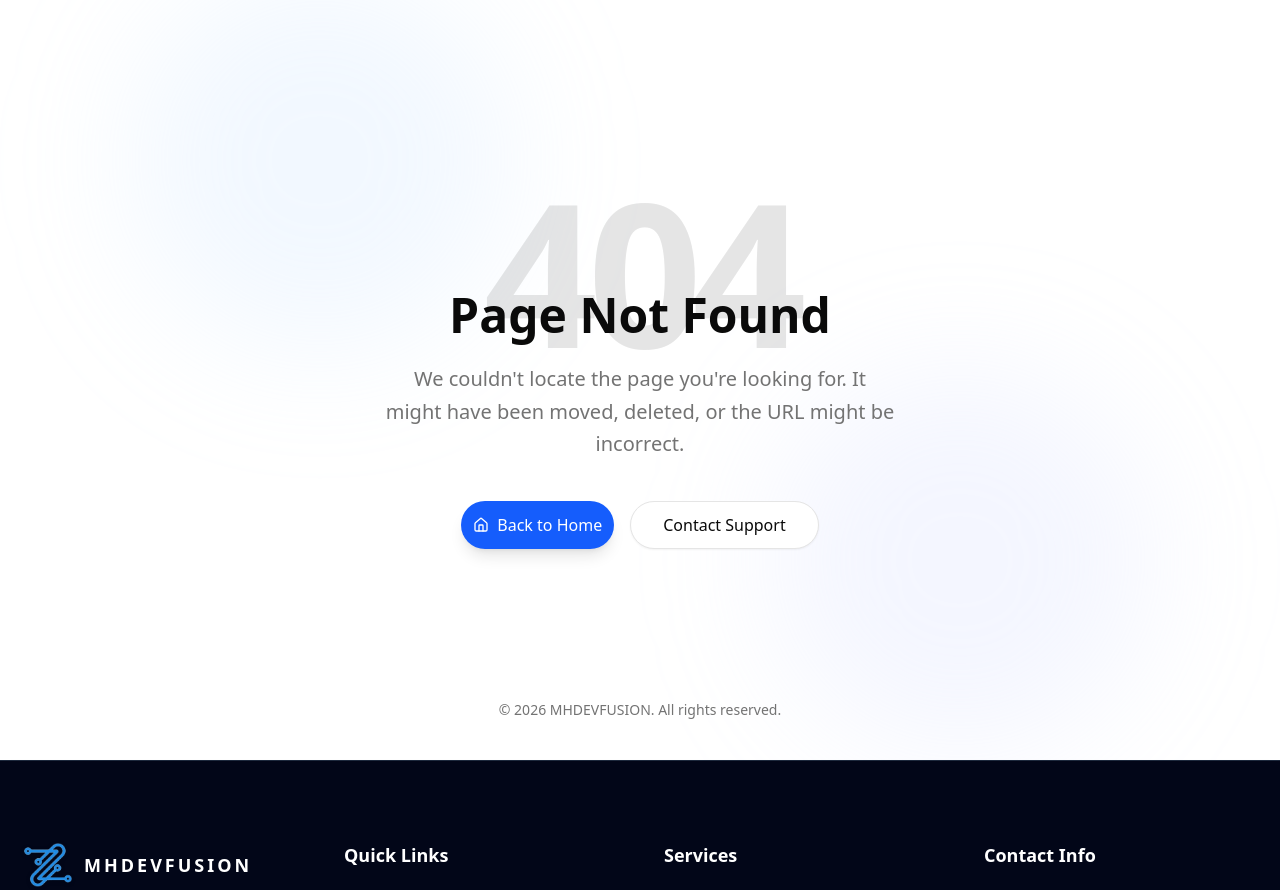
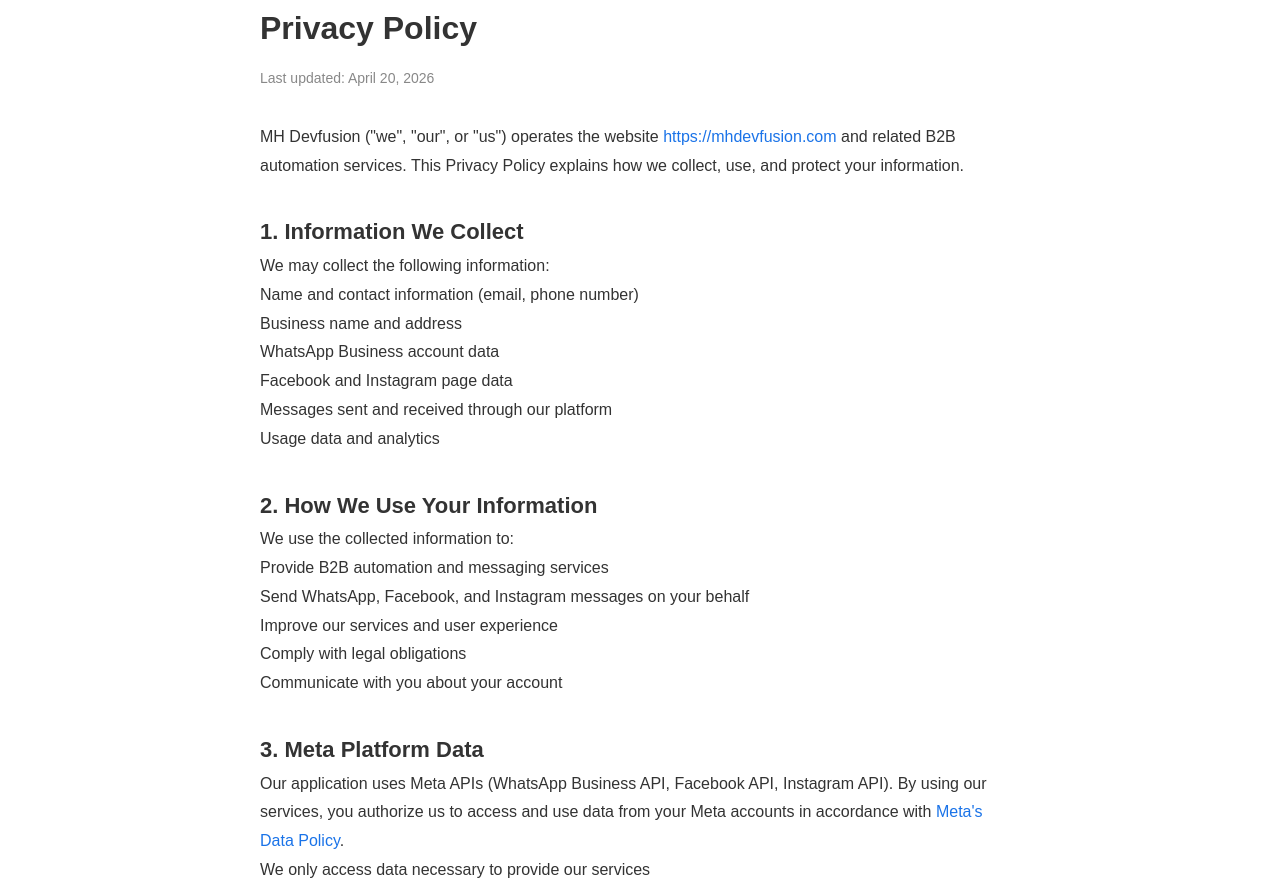
Before and after one commit to Mirzasalman11/mhdevfusion-site, a Next.js app in the folder mhdevfusion/: page /privacy-policy in a window 1280 px wide. Before the commit this address had no page. Shown: the part 120-1010 px from the top of the page. Built offline with nearby package versions, Linux system fonts and the light colour scheme.

Commit message:
update ui add hom page ad add whatsapp token in env

```diff
--- /dev/null
+++ b/mhdevfusion/app/privacy-policy/page.tsx
@@ -0,0 +1,114 @@
+import React from "react";
+
+export default function PrivacyPolicyPage() {
+  return (
+    <div style={{ maxWidth: "800px", margin: "0 auto", padding: "40px 20px", fontFamily: "sans-serif", color: "#333", lineHeight: "1.8" }}>
+      <h1 style={{ fontSize: "32px", fontWeight: "bold", marginBottom: "8px" }}>Privacy Policy</h1>
+      <p style={{ color: "#888", fontSize: "14px", marginBottom: "32px" }}>
+        Last updated: April 20, 2026
+      </p>
+
+      <p>
+        MH Devfusion ("we", "our", or "us") operates the website{" "}
+        <a href="https://mhdevfusion.com" style={{ color: "#1a73e8" }}>https://mhdevfusion.com</a>{" "}
+        and related B2B automation services. This Privacy Policy explains how we collect, use, and protect your information.
+      </p>
+
+      <h2 style={{ fontSize: "22px", fontWeight: "600", marginTop: "32px" }}>1. Information We Collect</h2>
+      <p>We may collect the following information:</p>
+      <ul>
+        <li>Name and contact information (email, phone number)</li>
+        <li>Business name and address</li>
+        <li>WhatsApp Business account data</li>
+        <li>Facebook and Instagram page data</li>
+        <li>Messages sent and received through our platform</li>
+        <li>Usage data and analytics</li>
+      </ul>
+
+      <h2 style={{ fontSize: "22px", fontWeight: "600", marginTop: "32px" }}>2. How We Use Your Information</h2>
+      <p>We use the collected information to:</p>
+      <ul>
+        <li>Provide B2B automation and messaging services</li>
+        <li>Send WhatsApp, Facebook, and Instagram messages on your behalf</li>
+        <li>Improve our services and user experience</li>
+        <li>Comply with legal obligations</li>
+        <li>Communicate with you about your account</li>
+      </ul>
+
+      <h2 style={{ fontSize: "22px", fontWeight: "600", marginTop: "32px" }}>3. Meta Platform Data</h2>
+      <p>
+        Our application uses Meta APIs (WhatsApp Business API, Facebook API, Instagram API).
+        By using our services, you authorize us to access and use data from your Meta accounts
+        in accordance with{" "}
+        <a href="https://www.facebook.com/policy" style={{ color: "#1a73e8" }}>Meta's Data Policy</a>.
+      </p>
+      <ul>
+        <li>We only access data necessary to provide our services</li>
+        <li>We do not sell your Meta platform data to third parties</li>
+        <li>You can revoke access at any time from your Meta account settings</li>
+      </ul>
+
+      <h2 style={{ fontSize: "22px", fontWeight: "600", marginTop: "32px" }}>4. Data Sharing</h2>
+      <p>We do not sell, trade, or share your personal information with third parties except:</p>
+      <ul>
+        <li>When required by law</li>
+        <li>To trusted service providers who assist in operating our platform</li>
+        <li>With your explicit consent</li>
+      </ul>
+
+      <h2 style={{ fontSize: "22px", fontWeight: "600", marginTop: "32px" }}>5. Data Security</h2>
+      <p>
+        We implement industry-standard security measures to protect your data including
+        encryption, secure servers, and access controls. However, no method of transmission
+        over the internet is 100% secure.
+      </p>
+
+      <h2 style={{ fontSize: "22px", fontWeight: "600", marginTop: "32px" }}>6. Data Retention</h2>
+      <p>
+        We retain your data only as long as necessary to provide our services or as required
+        by law. You may request deletion of your data at any time.
+      </p>
+
+      <h2 style={{ fontSize: "22px", fontWeight: "600", marginTop: "32px" }}>7. Your Rights</h2>
+      <p>You have the right to:</p>
+      <ul>
+        <li>Access your personal data</li>
+        <li>Correct inaccurate data</li>
+        <li>Request deletion of your data</li>
+        <li>Withdraw consent at any time</li>
+        <li>Lodge a complaint with a supervisory authority</li>
+      </ul>
+
+      <h2 style={{ fontSize: "22px", fontWeight: "600", marginTop: "32px" }}>8. Cookies</h2>
+      <p>
+        We use cookies to improve your experience on our website. You can disable cookies
+        in your browser settings, though this may affect some features.
+      </p>
+
+      <h2 style={{ fontSize: "22px", fontWeight: "600", marginTop: "32px" }}>9. Children's Privacy</h2>
+      <p>
+        Our services are not directed to children under 13. We do not knowingly collect
+        personal information from children.
+      </p>
+
+      <h2 style={{ fontSize: "22px", fontWeight: "600", marginTop: "32px" }}>10. Changes to This Policy</h2>
+      <p>
+        We may update this Privacy Policy from time to time. We will notify you of any
+        changes by posting the new policy on this page with an updated date.
+      </p>
+
+      <h2 style={{ fontSize: "22px", fontWeight: "600", marginTop: "32px" }}>11. Contact Us</h2>
+      <p>If you have any questions about this Privacy Policy, contact us at:</p>
+      <ul>
+        <li>Business: MH Devfusion</li>
+        <li>Address: 1386, Overseas B, Bahria Town, Lahore, Pakistan</li>
+        <li>Email: <a href="mailto:ramzannoman4141@gmail.com" style={{ color: "#1a73e8" }}>ramzannoman4141@gmail.com</a></li>
+        <li>Website: <a href="https://mhdevfusion.com" style={{ color: "#1a73e8" }}>https://mhdevfusion.com</a></li>
+      </ul>
+
+      <div style={{ marginTop: "48px", paddingTop: "24px", borderTop: "1px solid #eee", color: "#888", fontSize: "13px" }}>
+        © 2026 MH Devfusion. All rights reserved.
+      </div>
+    </div>
+  );
+}
```
